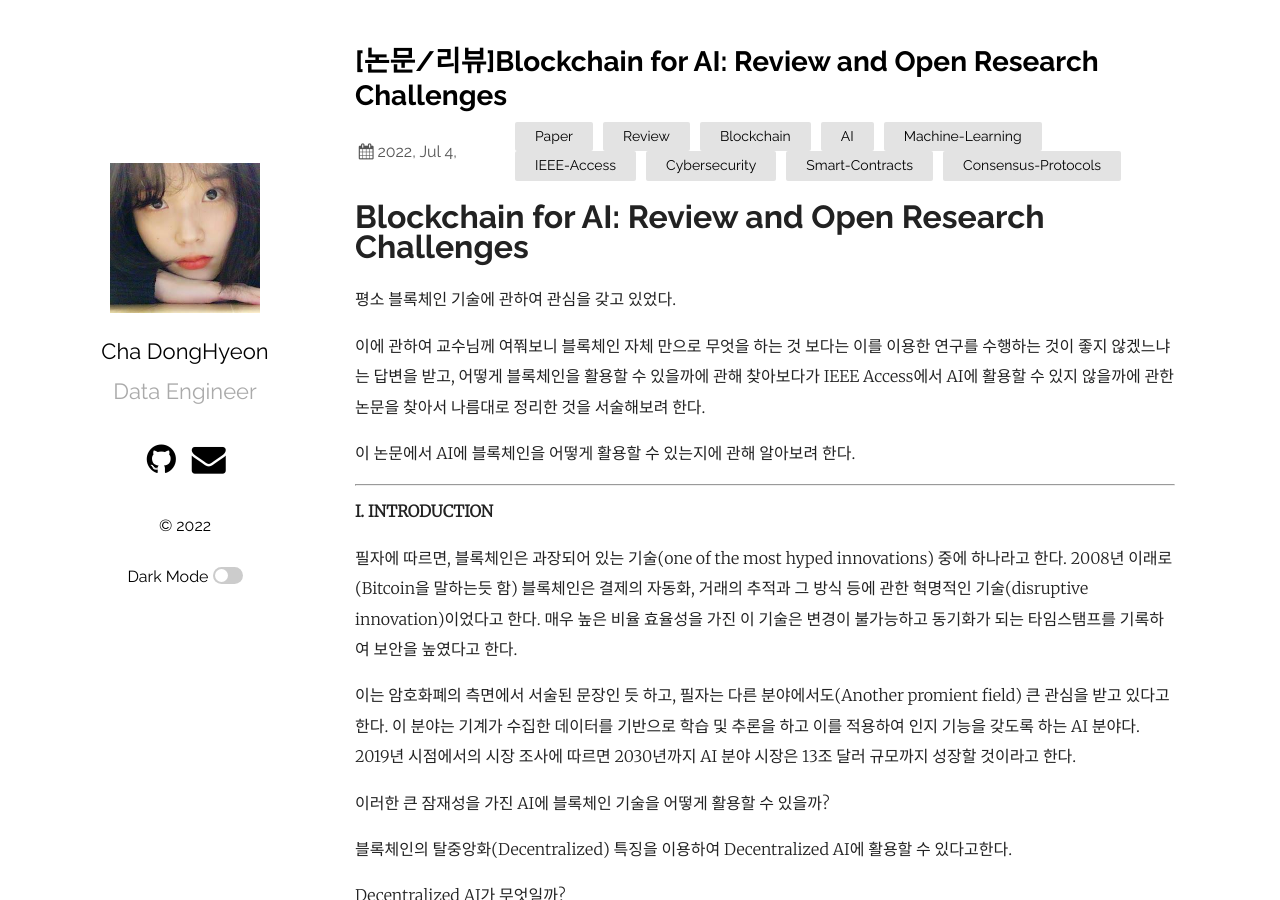
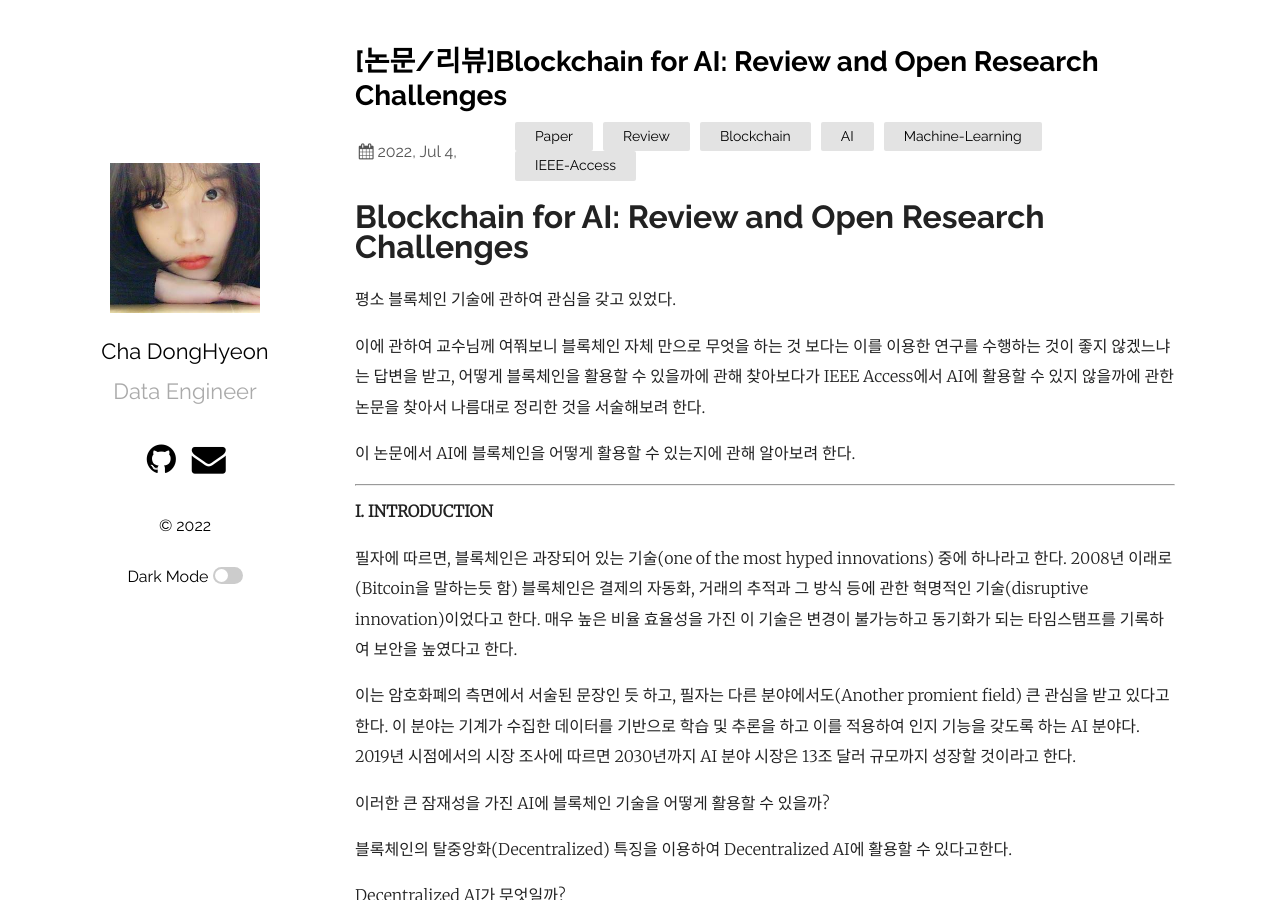
Before and after one commit to superwonso/superwonso.github.io, a Jekyll site: the page built from _posts/2022-07-04-Blockchain for AI Review and Open Research Challenge.md, in a window 1280 px wide and 900 px high. Built offline with Jekyll 4.4.1, drawn with Linux system fonts in a browser that asks for light colours.

Commit message:
Update 2022-07-04-Blockchain for AI Review and Open Research Challenge.md

```diff
--- a/_posts/2022-07-04-Blockchain for AI Review and Open Research Challenge.md
+++ b/_posts/2022-07-04-Blockchain for AI Review and Open Research Challenge.md
@@ -2,8 +2,9 @@
 layout: post
 title:  "[논문/리뷰]Blockchain for AI: Review and Open Research Challenges"
 date:   2022-07-04 18:10:00 +0900
-categories: Paper Review Blockchain AI Machine-Learning IEEE-Access Cybersecurity Smart-Contracts Consensus-Protocols
+categories: Paper Review Blockchain AI Machine-Learning IEEE-Access
 ---
+
 # Blockchain for AI: Review and Open Research Challenges
 
 평소 블록체인 기술에 관하여 관심을 갖고 있었다.
```
